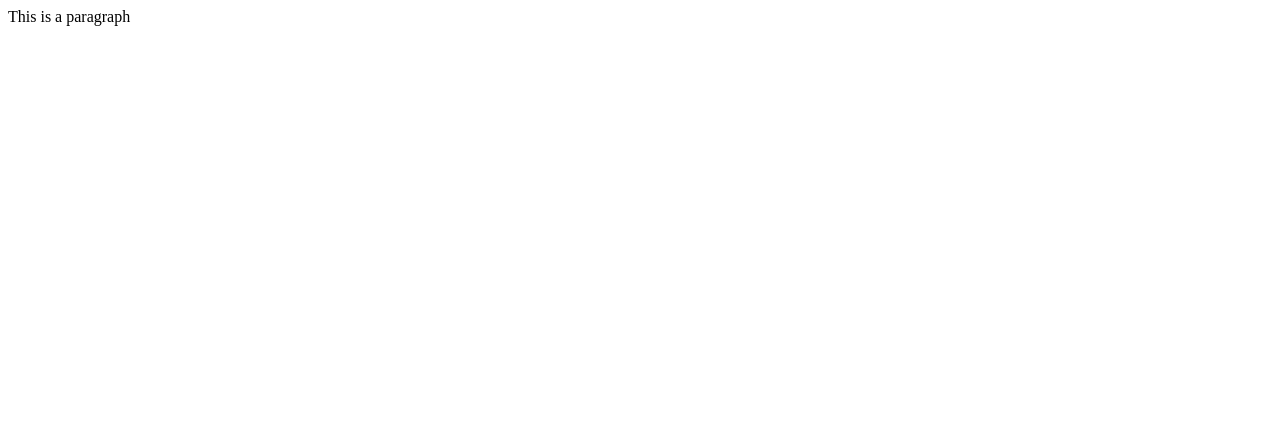
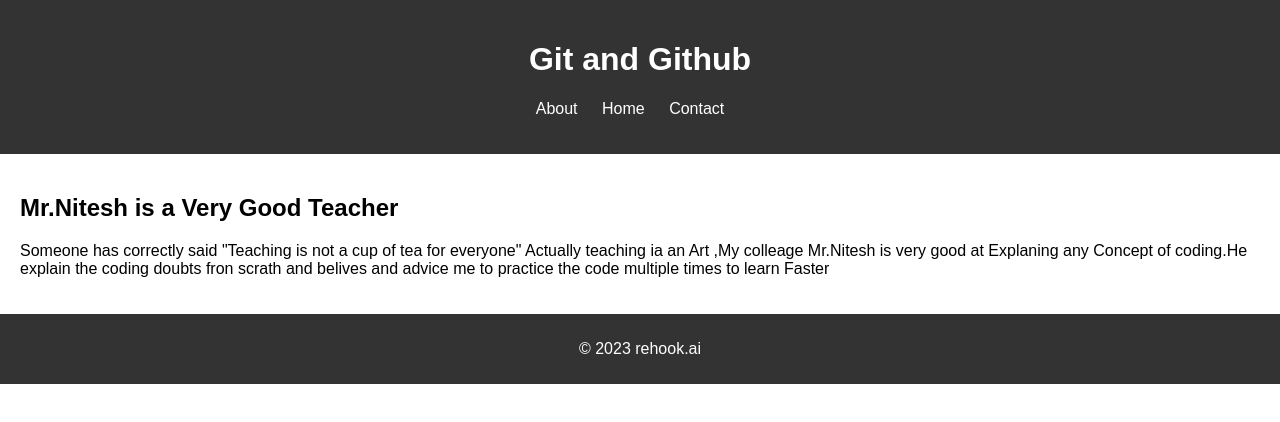
Before and after one commit to sounik567/github, a plain HTML site: page index.html in a window 1280 px wide. Drawn offline with Linux system fonts and the light colour scheme.

Commit message:
creating

```diff
--- a/index.html
+++ b/index.html
@@ -1 +1,37 @@
-<p> This is a paragraph </p>
+
+
+
+</html>
+
+<head>
+    <title>My First Website</title>
+    <link rel="stylesheet" type="text/css" href="style.css">
+
+</head>
+
+
+<body>
+    <header>
+        <h1>Git and Github</h1>
+        <nav>
+            <ul>
+                <li><a href="#">About</Html></a></li>
+                <li><a href="#">Home</a></li>
+                <li><a href="#">Contact</a></li>
+            </ul>
+        </nav>
+    </header>
+
+    <main>
+
+        <h2>Mr.Nitesh is a Very Good Teacher</h2>
+        <p>Someone has correctly said "Teaching is not a cup of tea for everyone"
+            Actually teaching ia an Art ,My colleage Mr.Nitesh is very good at Explaning any Concept of coding.He explain the coding doubts fron scrath and belives and advice me to practice the code multiple times to learn Faster
+             </p>
+    </main>
+
+    <footer>
+        <p> &copy; 2023 rehook.ai</p>
+    </footer>
+</body>
+</html>
--- /dev/null
+++ b/style.css
@@ -0,0 +1,40 @@
+
+
+body {
+    font-family: Arial, sans-serif;
+    margin: 0;
+    padding: 0;
+}
+
+header {
+    background-color: #333;
+    color: #fff;
+    text-align: center;
+    padding: 20px;
+}
+
+nav ul {
+    list-style: none;
+    padding: 0;
+}
+
+nav li {
+    display: inline;
+    margin-right: 20px;
+}
+
+nav a {
+    text-decoration: none;
+    color: #fff;
+}
+
+main {
+    padding: 20px;
+}
+
+footer {
+    background-color: #333;
+    color: #fff;
+    text-align: center;
+    padding: 10px;
+}
```
